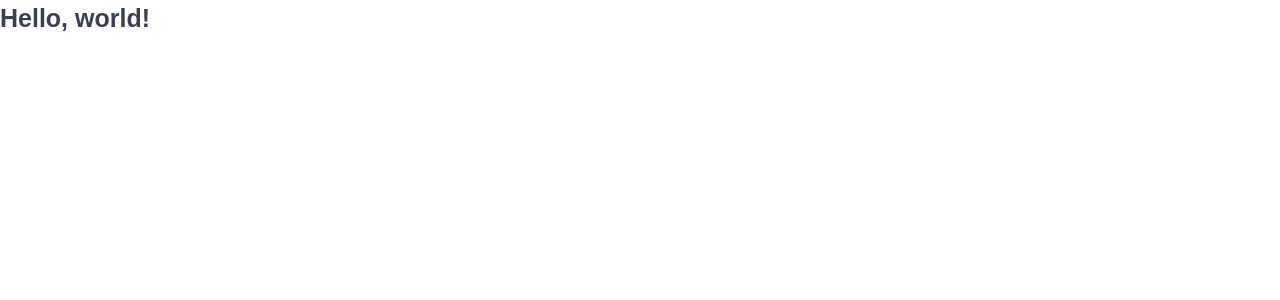
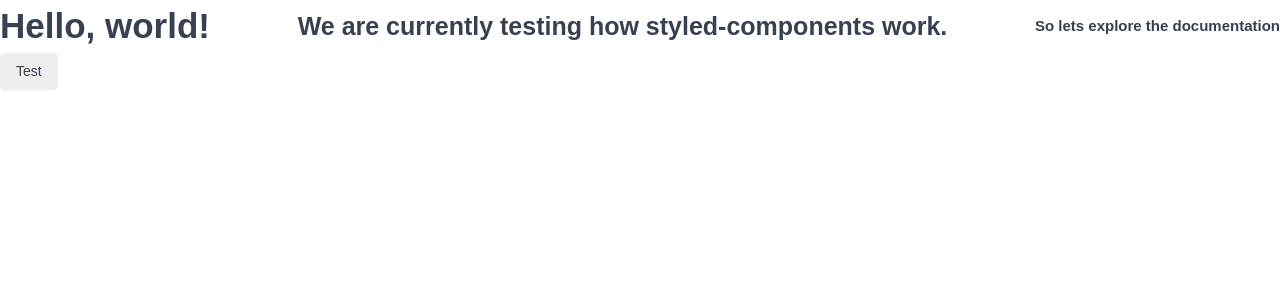
Before and after one commit to miggy-pg/inn-voyage, a React (Vite) app: page / in a window 1280 px wide. Shown: the top 300 px of the page. Built offline with nearby package versions, Linux system fonts and the light colour scheme.

Commit message:
[UPDATE] wip template

```diff
--- a/package.json
+++ b/package.json
@@ -11,7 +11,9 @@
   },
   "dependencies": {
     "react": "^18.2.0",
-    "react-dom": "^18.2.0"
+    "react-dom": "^18.2.0",
+    "react-icons": "^4.11.0",
+    "react-router-dom": "^6.17.0"
   },
   "devDependencies": {
     "@types/react": "^18.2.15",
--- a/src/App.jsx
+++ b/src/App.jsx
@@ -1,11 +1,22 @@
 import Heading from "./components/Heading";
+import Row from "./components/Row";
+import Button from "./components/Button";
 import { GlobalStyles } from "./styles/GlobalStyles";
 
 function App() {
   return (
     <>
       <GlobalStyles />
-      <Heading>Hello, world!</Heading>
+      <Row type="horizontal">
+        <Heading as="h1">Hello, world!</Heading>
+        <Heading as="h2">
+          We are currently testing how styled-components work.
+        </Heading>
+        <Heading as="h3">So lets explore the documentation</Heading>
+      </Row>
+      <Button variations="medium" size="medium">
+        Test
+      </Button>
     </>
   );
 }
--- /dev/null
+++ b/src/components/Button.jsx
@@ -0,0 +1,62 @@
+import styled, { css } from "styled-components";
+
+const sizes = {
+  small: css`
+    font-size: 1.2rem;
+    padding: 0.4rem 0.8rem;
+    text-transform: uppercase;
+    font-weight: 700;
+    text-align: center;
+  `,
+  medium: css`
+    font-size: 1.4rem;
+    padding: 0.8rem 1.6rem;
+    font-weight: 500;
+  `,
+  large: css`
+    font-size: 1.6rem;
+    padding: 1.2rem 2.4rem;
+    font-weight: 500;
+  `,
+};
+
+const variations = {
+  primary: css`
+    color: var(--color-brand-50);
+    background-color: var(--color-brand-600);
+
+    &:hover {
+      background-color: var(--color-brand-700);
+    }
+  `,
+
+  secondary: css`
+    color: var(--color-grey-600);
+    background: var(--color-grey-0);
+    border: var(--color-grey-200);
+
+    &:hover {
+      background-color: var(--color-grey-50);
+    }
+  `,
+
+  danger: css`
+    color: var(--color-red-100);
+    background-color: var(--color-red-700);
+
+    &:hover {
+      background-color: var(--color-red-800);
+    }
+  `,
+};
+
+const Button = styled.button`
+  border: none;
+  border-radius: var(--border-radius-sm);
+  box-shadow: var(--shadow-sm);
+
+  ${(props) => sizes[props.size]}
+  ${(props) => variations[props.variations]}
+`;
+
+export default Button;
--- a/src/components/Heading.jsx
+++ b/src/components/Heading.jsx
@@ -1,8 +1,30 @@
 import styled from "styled-components";
 
+// const test = css`
+//   text-align: center;
+// `;
+
 const Heading = styled.h1`
+  ${(props) =>
+    props.as === "h1" &&
+    `
+  font-size: 3.5rem;
+  font-weight: 700;
+`}
+  ${(props) =>
+    props.as === "h2" &&
+    `
   font-size: 2.5rem;
   font-weight: 700;
+`}
+  ${(props) =>
+    props.as === "h3" &&
+    `
+  font-size: 1.5rem;
+  font-weight: 700;
+`}
+
+  line-height: 1.5;
 `;
 
 export default Heading;
--- /dev/null
+++ b/src/components/Row.jsx
@@ -0,0 +1,26 @@
+import styled, { css } from "styled-components";
+
+const Row = styled.div`
+  display: flex;
+
+  ${(props) =>
+    props.type === "horizontal" &&
+    css`
+      justify-content: space-between;
+      align-items: center;
+    `}
+
+  ${(props) =>
+    props.type === "vertical" &&
+    css`
+      flex-direction: column;
+      gap: 1.6rem;
+    `}
+`;
+
+// we can assign a default value to the styled-component
+Row.defaultProps = {
+  type: "vertical",
+};
+
+export default Row;
```
Also changed, not shown: 1 other file (tests, documents, lock files or other folders).
